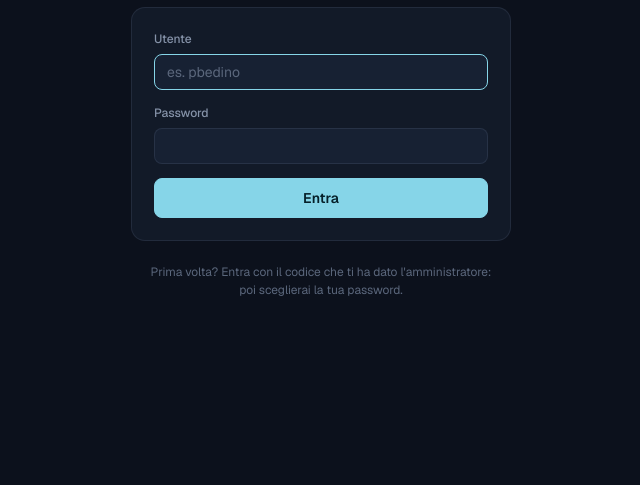
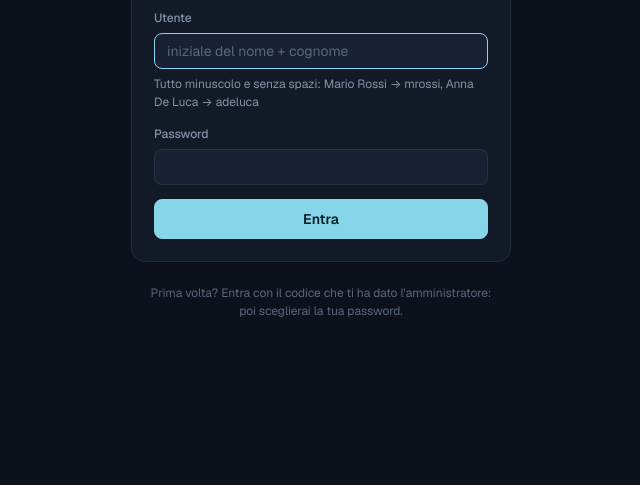
Before and after one commit to 24hydtm59f-jpg/pa-ambulatoriali, a plain HTML site: page index.html in a window 1280 px wide. Shown: the part 315-800 px from the top of the page, without its empty margins (319-959 px from the left). Drawn offline with nearby package versions, Linux system fonts and the light colour scheme.

Commit message:
Login: spiegazione nome utente

```diff
--- a/index.html
+++ b/index.html
@@ -759,6 +759,7 @@ main:has(> .fit.on) { padding-bottom: 22px; }
 .login-err { color: var(--danger); font-size: 12.5px; min-height: 0; }
 .login-err:empty { display: none; }
 .login-note { color: var(--faint); font-size: 12px; text-align: center; }
+.login-hint { color: var(--muted); font-size: 12px; margin-top: -8px; }
 .cod-box { display: grid; gap: 10px; padding: 14px 16px; border-radius: 12px; background: var(--surface-2); border: 1px solid var(--line); }
 .cod-row { display: flex; justify-content: space-between; align-items: baseline; gap: 12px; }
 .cod-row span { color: var(--muted); font-size: 12.5px; }
@@ -773,7 +774,8 @@ main:has(> .fit.on) { padding-bottom: 22px; }
   <form class="login-box" id="loginForm" autocomplete="on">
     <div class="login-brand"><div class="lg-ic"><svg viewBox="0 0 24 24" fill="none" stroke="currentColor" stroke-width="2" stroke-linecap="round" stroke-linejoin="round"><path d="M3 21h18M5 21V7l7-4 7 4v14"/><path d="M12 9v6M9 12h6"/></svg></div><h1>Prestazioni aggiuntive ambulatoriali</h1><p>S.O.C. Ortopedia e Traumatologia, Verduno</p></div>
     <div class="login-card">
-      <div class="field"><label for="lgUser">Utente</label><input class="ctrl" id="lgUser" name="username" autocomplete="username" autocapitalize="none" autocorrect="off" spellcheck="false" placeholder="es. pbedino"></div>
+      <div class="field"><label for="lgUser">Utente</label><input class="ctrl" id="lgUser" name="username" autocomplete="username" autocapitalize="none" autocorrect="off" spellcheck="false" placeholder="iniziale del nome + cognome"></div>
+      <div class="login-hint">Tutto minuscolo e senza spazi: Mario Rossi → mrossi, Anna De Luca → adeluca</div>
       <div class="field"><label for="lgPw">Password</label><input class="ctrl" id="lgPw" name="password" type="password" autocomplete="current-password"></div>
       <div class="login-err" id="lgErr"></div>
       <button class="btn btn-primary" id="lgBtn" type="submit"><span>Entra</span></button>
```
